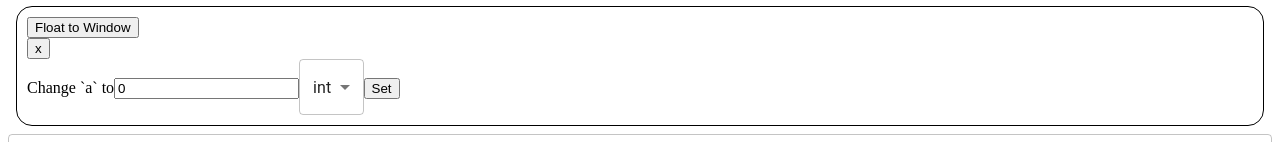
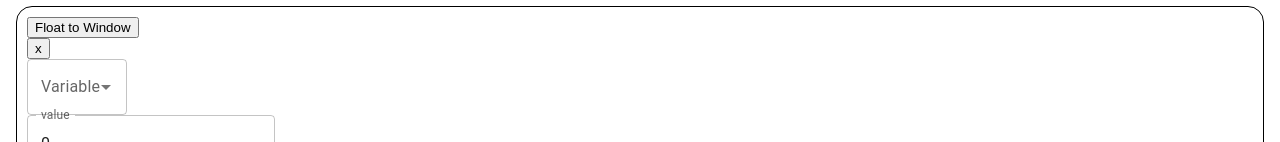
Before and after one commit to urfdvw/CircuitPython-Fancy-Console, a React (Vite) app: page / in a window 1280 px wide. Shown: the part 658-800 px from the top of the page. Built offline with nearby package versions, Linux system fonts and the light colour scheme.

Commit message:
set value module

```diff
--- a/src/App.jsx
+++ b/src/App.jsx
@@ -4,6 +4,7 @@ import React, { useState, useEffect } from "react";
 import Button from "@mui/material/Button";
 import Box from "@mui/material/Box";
 import TextField from "@mui/material/TextField";
+import Autocomplete from '@mui/material/Autocomplete';
 import InputLabel from "@mui/material/InputLabel";
 import MenuItem from "@mui/material/MenuItem";
 import FormControl from "@mui/material/FormControl";
@@ -71,9 +72,7 @@ const App = () => {
     } else if (wid.type === "VariableSetInt") {
       return (
         <VariableSetInt
-          setConnectedVariables={setConnectedVariables}
-          variableName={wid.variableName}
-          displayName={wid.displayName}
+          connectedVariables={connectedVariables}
           sendData={sendData}
         />
       );
@@ -256,11 +255,10 @@ const App = () => {
 };
 
 const VariableSetInt = ({
-  setConnectedVariables,
-  variableName,
-  displayName,
+  connectedVariables,
   sendData,
 }) => {
+  const [variableName, setVariableName] = useState('');
   const [value, setValue] = useState(0);
   const [type, setType] = useState("int");
 
@@ -287,27 +285,43 @@ const VariableSetInt = ({
       constants.CV_JSON_END +
       constants.LINE_END
     );
-    setConnectedVariables((cur) => {
-      return {
-        ...cur,
-        ...updatedVariable,
+    // don't up date variable value on web directly, let the change reflected by update echo
   };
-    });
-  };
-
+  console.log(
+    Object.keys(connectedVariables)
+  )
   return (
     <>
-      <form onSubmit={handleSubmit}>
-        {displayName}
-        <input
+      <Autocomplete
+        disableClearable
+        id="combo-box-demo"
+        value={variableName}
+        onChange={(e, newValue) => {
+          setVariableName(newValue.label);
+        }}
+        options={
+          Object.keys(connectedVariables).map(key => {
+            return {
+              label: key
+            }
+          })
+        }
+        sx={{ width: 100 }}
+        renderInput={(params) => <TextField {...params} label="Variable" />}
+      />
+      <TextField
         value={value}
         onChange={(event) => {
           setValue(event.target.value);
         }}
-        ></input>
+        label="value"
+      ></TextField>
+      <FormControl fullWidth>
+        <InputLabel id="demo-simple-select-label">type</InputLabel>
         <Select
+          labelId="demo-simple-select-label"
           value={type}
-          label="add_widget"
+          label="type"
           onChange={(e) => {
             setType(e.target.value);
           }}
@@ -317,8 +331,8 @@ const VariableSetInt = ({
           <MenuItem value={"string"}>string</MenuItem>
           <MenuItem value={"json"}>json</MenuItem>
         </Select>
-        <button>Set</button>
-      </form>
+      </FormControl>
+      <Button variant="contained" onClick={handleSubmit}>Set</Button>
     </>
   );
 };
```
Lines whose indentation alone changed are shown as unchanged.
